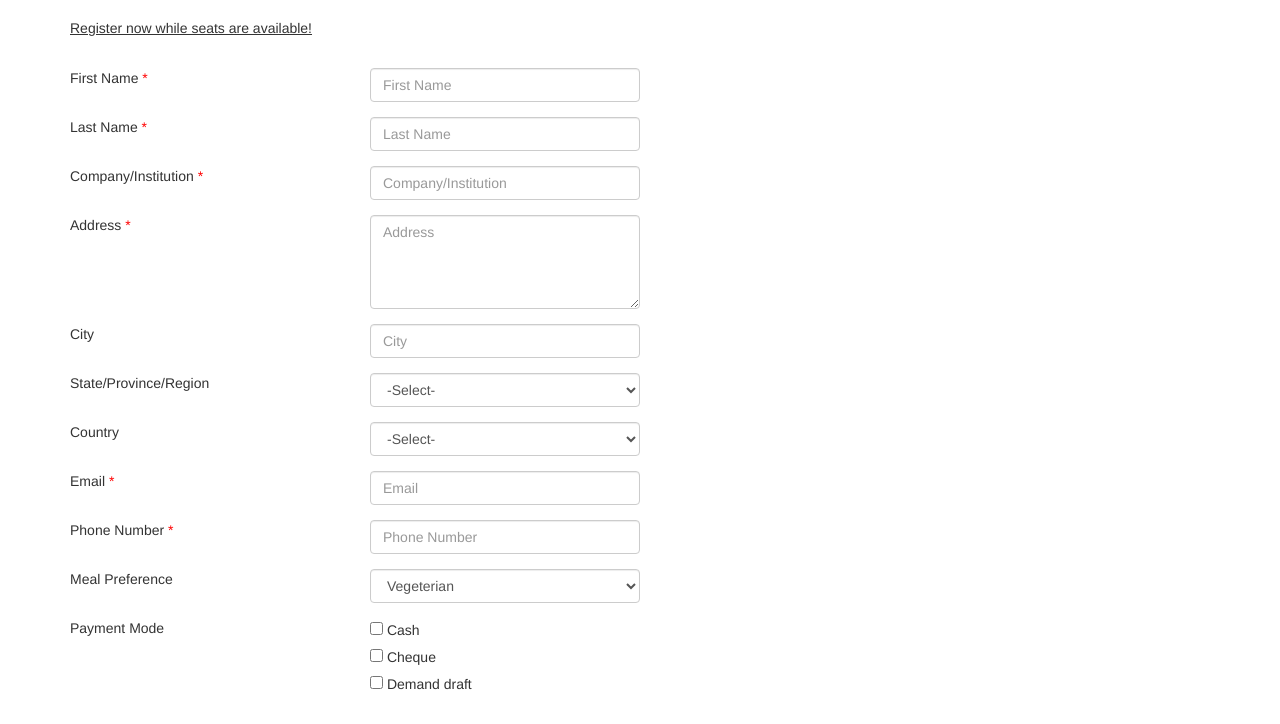
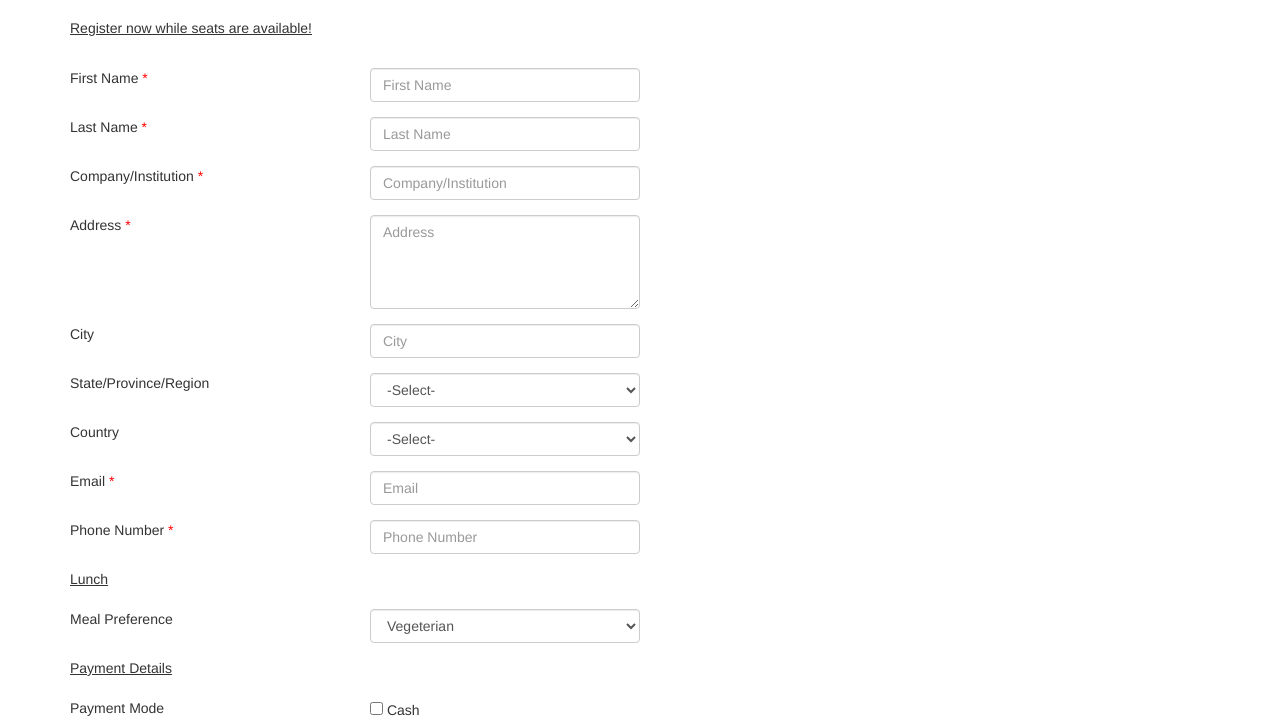
Before and after one commit to vanitarheavens/vanitarheavens.github.io, a plain HTML site: page lab4-webform/webform.html in a window 1280 px wide. Shown: the part 64-788 px from the top of the page. Drawn offline with nearby package versions, Linux system fonts and the light colour scheme; a script that the page names is missing.

```diff
--- a/lab4-webform/css/style.css
+++ b/lab4-webform/css/style.css
@@ -28,6 +28,11 @@
     color: white;
 }
 
+.subtitle {
+    text-decoration: underline;
+    margin: 20px 0px;
+}
+
 .must {
     color:red;
 }
--- a/lab4-webform/webform.html
+++ b/lab4-webform/webform.html
@@ -132,6 +132,8 @@
                 </div>
 
                 <div class="col">
+                    <span class="subtitle">Lunch</span> <br/> <br/>
+
                     <div class="row">
                         <div class="col-md-3 form-group">
                             <label for="mealPreference">Meal Preference</label>
@@ -143,6 +145,9 @@
                             </select>
                         </div>
                     </div>
+
+                    <span class="subtitle">Payment Details  </span> <br/> <br/>
+
                     <div class="row">
                         <div class="col-md-3 form-group">
                             <label>Payment Mode</label>
```
